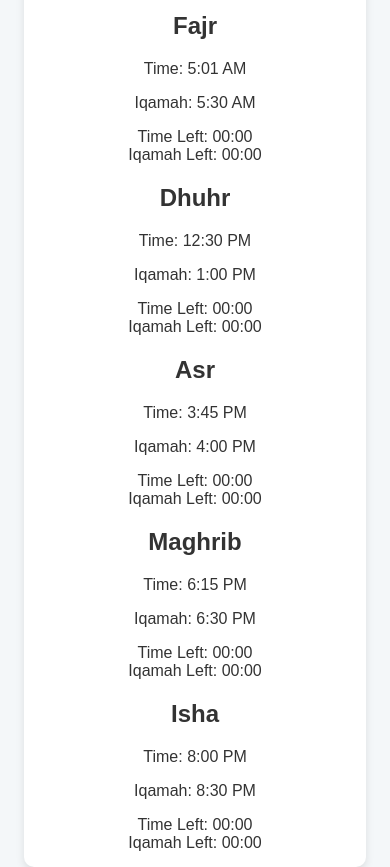
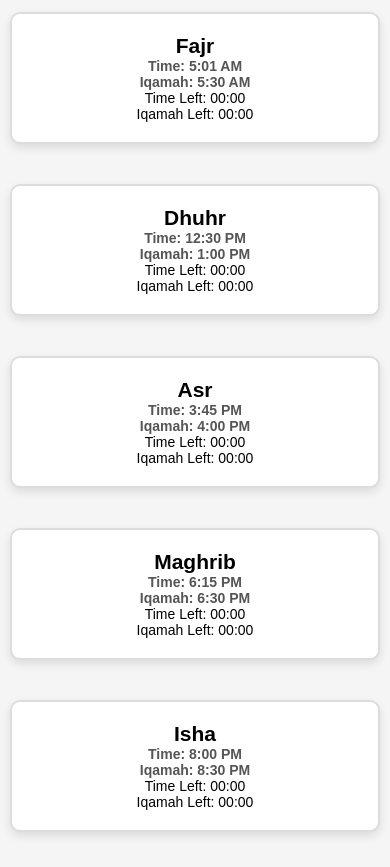
Before and after one commit to Abdullah92266/prayer-times, a plain HTML site: page index.html in a window 390 px wide. After the commit the page ends 844 px from the top, so only its background shows below. Drawn offline with Linux system fonts and the light colour scheme.

Commit message:
Add files via upload

```diff
--- a/styles.css
+++ b/styles.css
@@ -1,94 +1,104 @@
-/* Body styling */
-body {
-    font-family: 'Arial', sans-serif; /* Clean font */
-    background-color: #f4f7f9; /* Light gray background */
-    color: #333; /* Dark text for good contrast */
+/* Reset default margins and padding */
+* {
     margin: 0;
     padding: 0;
+    box-sizing: border-box;
+}
+
+/* Body Styling */
+body {
+    font-family: Arial, sans-serif;
+    background-color: #f5f5f5;
     display: flex;
     justify-content: center;
     align-items: center;
     height: 100vh;
+    margin: 0;
+    padding: 20px;
+    overflow-x: hidden;
 }
 
-/* Main container */
+/* Container for Prayer Boxes */
 .container {
-    background-color: #ffffff; /* White background for the table */
-    border-radius: 10px; /* Rounded corners */
-    box-shadow: 0 4px 8px rgba(0, 0, 0, 0.1); /* Soft shadow for a 3D effect */
-    padding: 20px;
-    width: 80%;
-    max-width: 800px;
-    text-align: center;
+    display: flex;
+    flex-wrap: wrap;
+    justify-content: center;
+    gap: 20px;
+    width: 100%;
 }
 
-/* Heading Styling */
-h1 {
-    font-family: 'Segoe UI', Tahoma, Geneva, Verdana, sans-serif; /* Modern font for heading */
-    color: #4CAF50; /* Green color for the heading */
-    text-transform: uppercase;
-    letter-spacing: 2px;
+/* Styling Each Prayer Box */
+.prayer-box {
+    background-color: #fff;
+    border-radius: 10px;
+    padding: 20px;
+    width: 250px;
+    box-shadow: 0 4px 10px rgba(0, 0, 0, 0.1);
+    text-align: center;
+    font-size: 16px;
+    border: 2px solid #ddd;
+    margin: 10px;
+    flex-shrink: 0;
+    transition: transform 0.3s ease;
 }
 
-/* Table Styling */
-table {
-    width: 100%;
-    border-collapse: collapse;
-    margin-top: 20px;
+.prayer-box:hover {
+    transform: scale(1.05); /* Hover effect for better interactivity */
 }
 
-/* Table Header */
-th {
-    background-color: #4CAF50; /* Green background for header */
-    color: white; /* White text */
-    padding: 12px;
-    font-size: 18px;
+/* Styling for Prayer Title (Fajr, Dhuhr, etc.) */
+.prayer-box h3 {
+    color: #4caf50;  /* Green color for prayer names */
+    font-size: 24px;
+    margin-bottom: 10px;
 }
 
-/* Table Data */
-td {
-    background-color: #f9f9f9; /* Light gray background for data */
-    color: #555; /* Slightly lighter text for table data */
-    padding: 12px;
-    font-size: 16px;
-    text-align: center;
+/* Styling for Time Text */
+.prayer-box p {
+    color: #555;
+    font-weight: bold;
 }
 
-/* Hover Effect for Table Rows */
-tr:hover {
-    background-color: #f1f1f1; /* Change background when hovering over a row */
-    cursor: pointer; /* Change cursor to indicate interactivity */
+/* Styling for Countdown Text */
+span {
+    color: #ff5722;
+    font-size: 20px;
+    font-weight: bold;
 }
 
-/* Button Styling */
-button {
-    background-color: #4CAF50; /* Green background for button */
-    color: white;
-    border: none;
-    padding: 10px 20px;
-    font-size: 16px;
-    border-radius: 5px; /* Rounded corners */
-    cursor: pointer;
-    margin-top: 20px;
-    transition: background-color 0.3s ease;
+/* Media Queries for Mobile and Tablet Responsiveness */
+
+/* Tablets and Small Screens */
+@media screen and (max-width: 768px) {
+    .prayer-box {
+        width: 100%;  /* Make the boxes take up the full width on small screens */
+    }
+
+    .prayer-box h3 {
+        font-size: 20px;
+    }
+
+    span {
+        font-size: 18px;
+    }
 }
 
-/* Button Hover Effect */
-button:hover {
-    background-color: #45a049; /* Darker green on hover */
-}
-
-/* Responsive Design: For mobile devices */
-@media (max-width: 768px) {
-    .container {
-        padding: 15px;
+/* Mobile Screens */
+@media screen and (max-width: 480px) {
+    body {
+        padding: 10px;
     }
 
-    table {
-        font-size: 14px;
+    .prayer-box {
+        width: 100%;  /* Boxes take up full width on mobile */
+        font-size: 14px; /* Smaller font size */
     }
 
-    h1 {
-        font-size: 22px;
+    .prayer-box h3 {
+        font-size: 18px;
+    }
+
+    span {
+        font-size: 16px;
     }
 }
```
